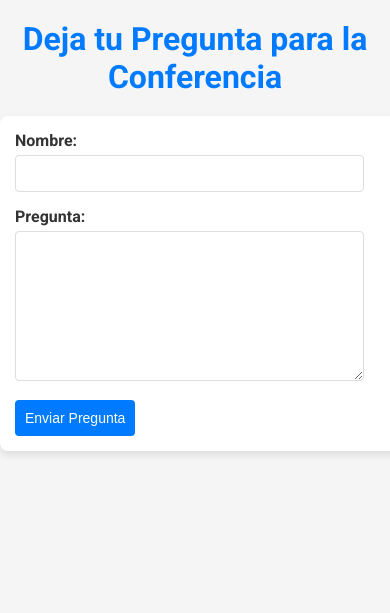
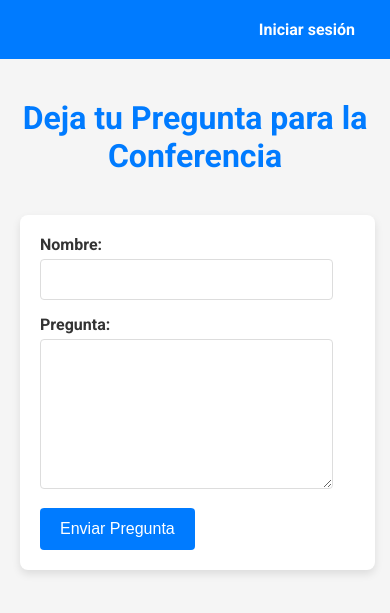
Before and after one commit to Mendo0729/Pagina-de-preguntas, a PHP site: page / in a window 390 px wide. Shown: the top 613 px of the page. Run offline with PHP 8.4, Linux system fonts and the light colour scheme.

Commit message:
Cambios al proyecto

```diff
--- a/CSS/styles.css
+++ b/CSS/styles.css
@@ -7,6 +7,50 @@ body {
     padding: 0;
 }
 
+/* Menú de navegación */
+header {
+    background-color: #007bff;
+    padding: 10px 0;
+    color: #fff;
+}
+
+nav {
+    max-width: 1200px;
+    margin: 0 auto;
+    padding: 0 20px;
+}
+
+nav ul {
+    list-style: none;
+    padding: 0;
+    margin: 0;
+    display: flex;
+    justify-content: flex-end;
+}
+
+nav li {
+    margin: 0;
+}
+
+nav a {
+    color: #fff;
+    text-decoration: none;
+    font-weight: bold;
+    padding: 10px 15px;
+    display: block;
+}
+
+nav a:hover {
+    background-color: #0056b3;
+    border-radius: 4px;
+}
+
+/* Estilo para el contenido principal */
+main {
+    padding: 20px;
+}
+
+/* Encabezado */
 h1 {
     text-align: center;
     color: #007bff;
@@ -96,43 +140,5 @@ a:hover {
 /* Contenedor de errores */
 .error-message {
     color: #ff0000;
-    text-align: center;
-    margin-top: 20px;
+    text-align: cent
 }
-
-/* Media Queries para Responsividad */
-@media (max-width: 768px) {
-    form {
-        padding: 15px;
-    }
-
-    button {
-        padding: 10px 15px;
-        font-size: 14px;
-    }
-
-    table {
-        width: 100%;
-        font-size: 14px;
-    }
-}
-
-@media (max-width: 480px) {
-    form {
-        width: 95%;
-        margin-top: 20px;
-    }
-
-    input, textarea {
-        padding: 10px;
-    }
-
-    button {
-        padding: 10px;
-        font-size: 14px;
-    }
-
-    table {
-        font-size: 12px;
-    }
-}
--- a/index.php
+++ b/index.php
@@ -1,3 +1,7 @@
+<?php
+session_start();
+?>
+
 <!DOCTYPE html>
 <html lang="es">
 <head>
@@ -7,6 +11,18 @@
     <link rel="stylesheet" href="https://fonts.googleapis.com/css2?family=Roboto:wght@400;700&display=swap">
 </head>
 <body>
+    <!-- Menú de navegación -->
+    <header>
+        <nav>
+            <ul>
+                <?php if (!isset($_SESSION['admin'])): ?>
+                    <li><a href="login.php">Iniciar sesión</a></li>
+                <?php endif; ?>
+            </ul>
+        </nav>
+    </header>
+
+    <main>
         <h1>Deja tu Pregunta para la Conferencia</h1>
         <form action="process_question.php" method="POST">
             <label for="name">Nombre:</label>
@@ -17,5 +33,6 @@
 
             <button type="submit">Enviar Pregunta</button>
         </form>
+    </main>
 </body>
 </html>
```
Also changed, not shown: login.php (+11 -0 lines), preguntas.php (+11 -1 lines). Lines whose indentation alone changed are shown as unchanged.
